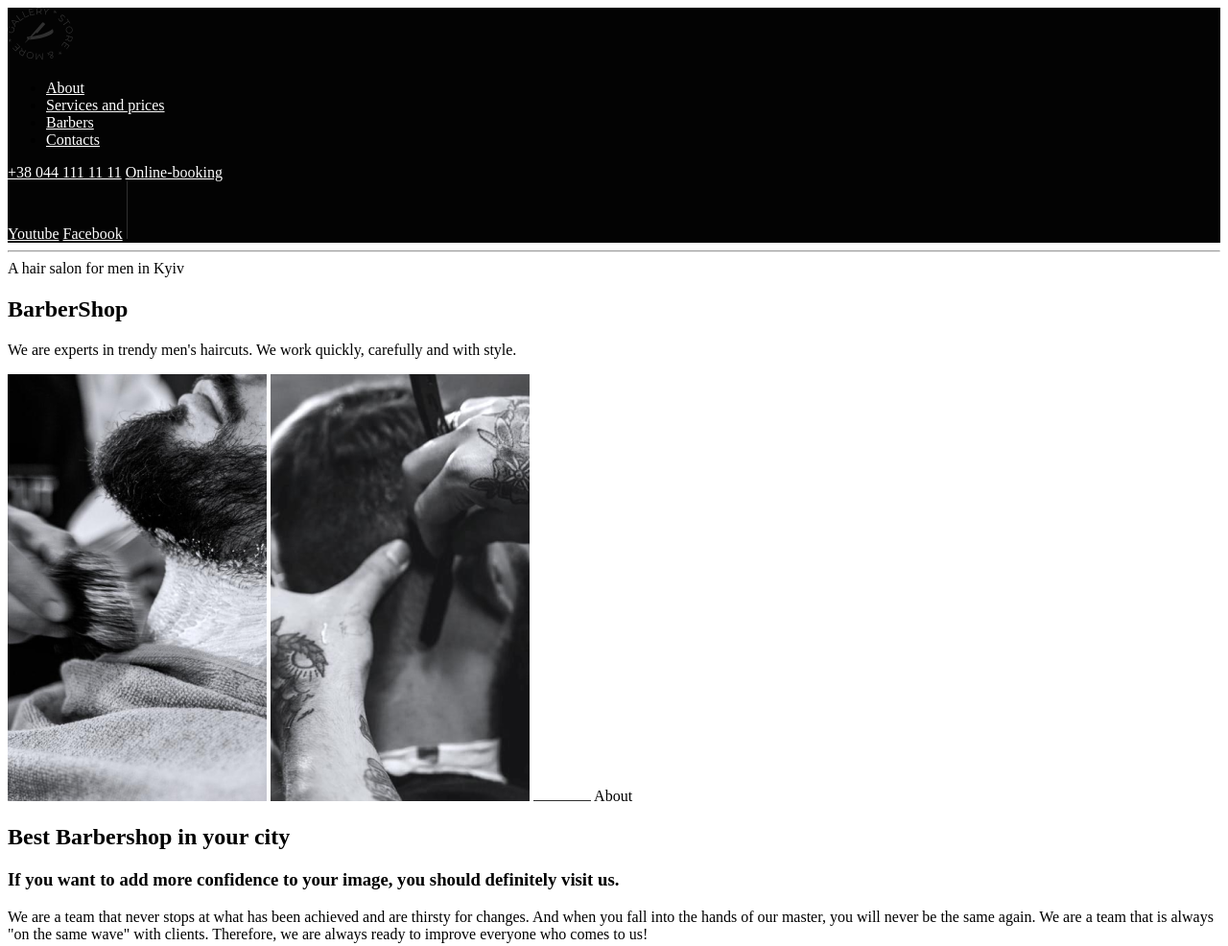
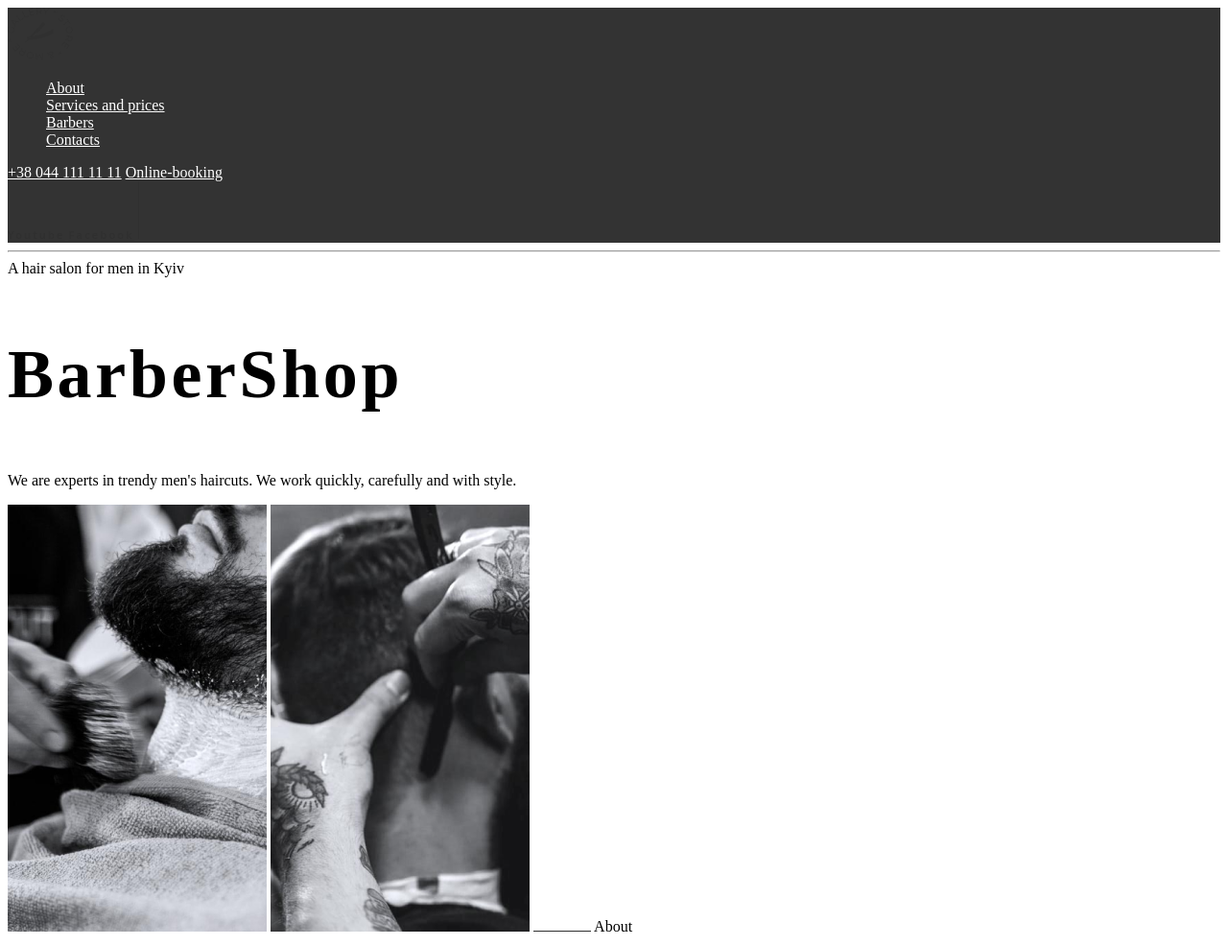
Before and after one commit to Simonkhawam/Barbershop, a plain HTML site: page index.html in a window 1280 px wide. Shown: the top 986 px of the page at 96% size. Drawn offline with Linux system fonts and the light colour scheme.

Commit message:
adding and modifying lines

```diff
--- a/index.html
+++ b/index.html
@@ -65,8 +65,8 @@
 
         <!-- Sectiunea pentru link-uri spre Youtube/Facebook -->
         <section>
-            <a href="https://www.youtube.com" target="_blank" rel="noopener noreferrer nofollow">Youtube</a>
-            <a href="https://www.facebook.com" target="_blank" rel="noopener noreferrer nofollow">Facebook</a>
+            <a href="https://www.youtube.com" target="_blank" rel="noopener noreferrer nofollow" class="social-links">Youtube</a>
+            <a href="https://www.facebook.com" target="_blank" rel="noopener noreferrer nofollow" class="social-links">Facebook</a>
             <img src="images/dash_navigation-links.png" />
         </section>
     </header>
@@ -81,7 +81,7 @@
         <!-- se pare ca avem mai multe sectiuni in design, asadar le vom separa in functie de continutul lor -->
 
         <!-- sectiunea 'Hero' a site-ului nostru, cea care capteaza atentia utilizatorului la prima vedere (above the fold) -->
-        <section>
+        <section class="hero-section">
             <hr />
             <span>A hair salon for men in Kyiv</span>
             <!--
@@ -91,7 +91,8 @@
                 - Atributele vin de obicei în perechi nume/valoare, de exemplu: **nume="valoare"**.
                 - in lectiile urmatoare vom vedea cum atributul 'class' ne ajuta sa setam stiluri pe un element
                 -->
-            <h1 title="BarberShop">BarberShop</h1>
+            <h1 class="hero-header"
+            title="BarberShop">BarberShop</h1>
             <p>
                 <!--
                     ' este un caracter care poate fi confundat de browsere,
@@ -169,7 +170,7 @@
                     <sp>from 200 UAH</sp>
                 </li>
             </ul>
-            <button>Book a service</button>
+            <button class="button">Book a service</button>
         </section>
         <section>
             <ul>
--- a/style.css
+++ b/style.css
@@ -1,19 +1,68 @@
-:root{
-   --link-color:white;
+:root {
+    --link-color: white;
+    --text-font-family: var(--text-font-family)
 }
 
-
-.global-header.main-navigatior{
-color: red;
+h1,
+h2,
+h3,
+h4,
+h4,
+h5,
+h6 {
+    font-weight: bold;
+    font-family: 'Times New Roman', Times, serif;
 }
 
-.global-header{
-background-color: rgb(3, 3, 3);
+.button {
+    font-weight: 600px;
+    font-size: 12px;
+    line-height: 16px;
 }
-a,a:visited{
+
+ul {
+
+    list-style-type: none;
+}
+
+.global-header.main-navigatior {
+    color: red;
+}
+
+.global-header {
+    background-color: #333
+}
+
+a,
+a:visited {
     color: #ffffff;
 }
 
-.global-header.main-navigatior a,a:visited{
+.global-header.main-navigatior a,
+a:visited {
     color: #ffffff;
 }
+
+.social-links {
+    color: #303030;
+    font-size: 11px;
+    font-family: Open Sans;
+    font-style: normal;
+    font-weight: 600;
+    line-height: normal;
+    letter-spacing: 2.2px;
+}
+
+.hero-header {
+    color: #000000;
+    font-size: 72px;
+    font-family: Raleway;
+    font-style: normal;
+    font-weight: 700;
+    line-height: normal;
+    letter-spacing: 3.6px;
+}
+
+.hero-section{
+
+}
```
